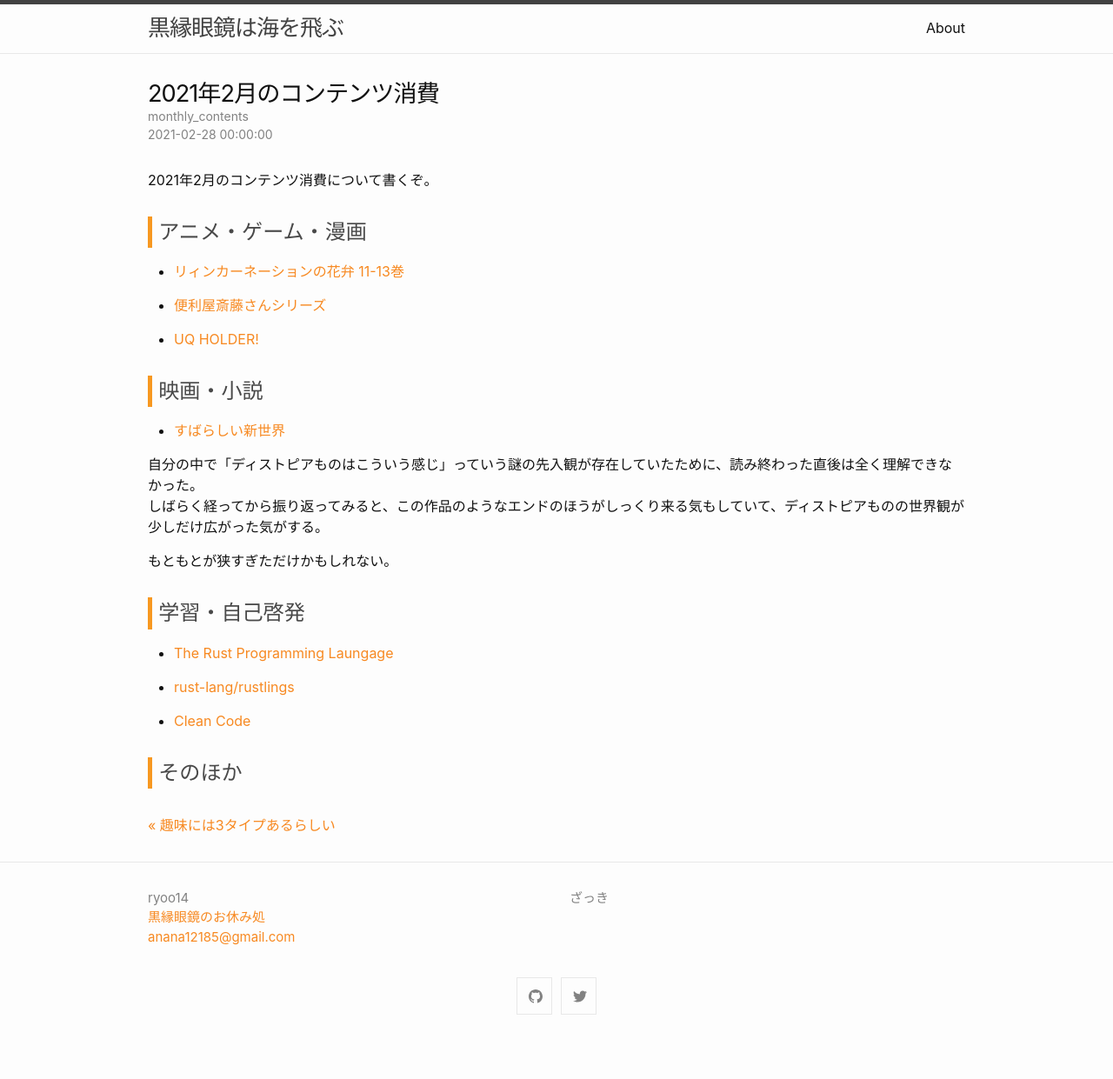
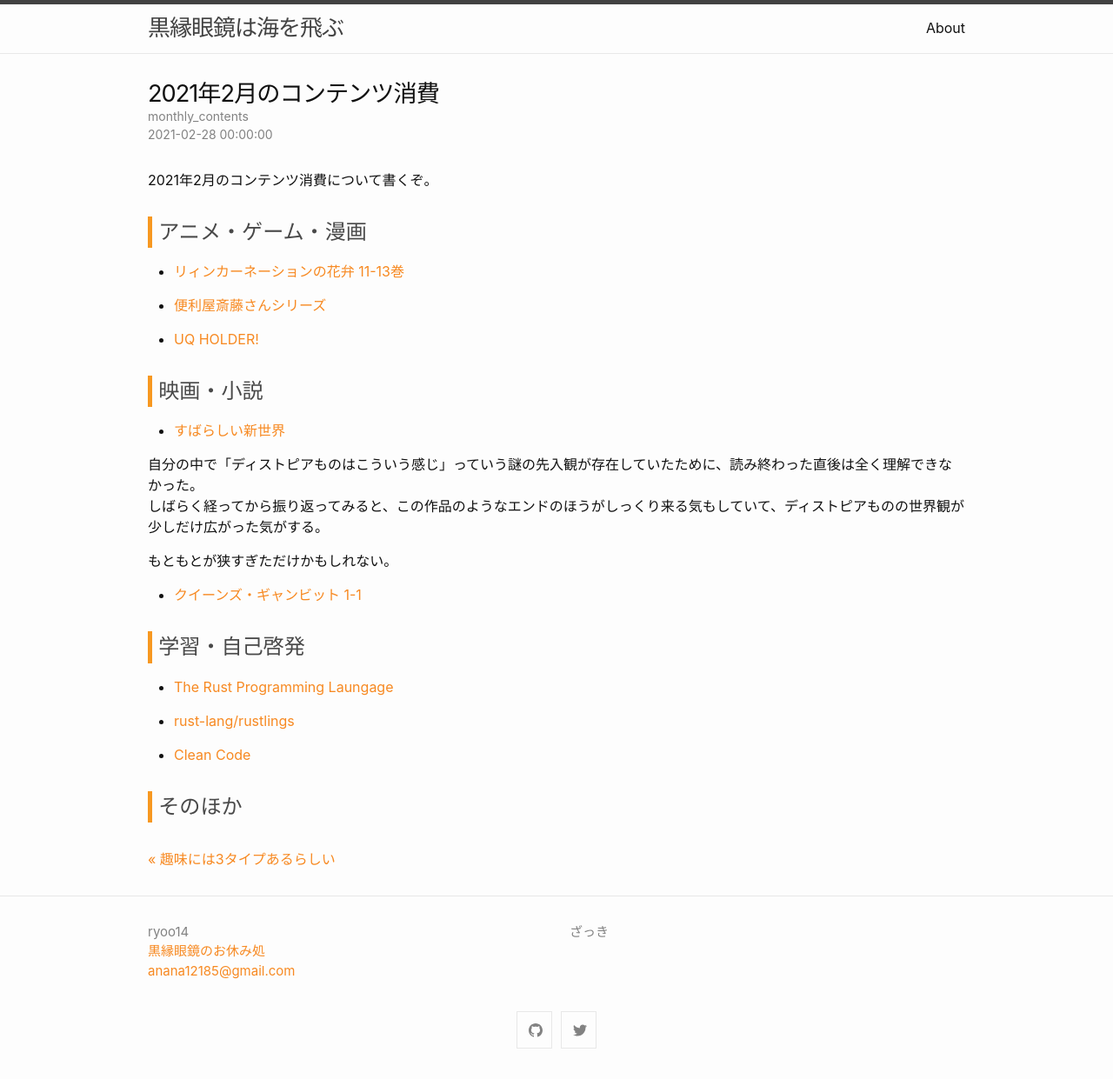
Before and after one commit to ryoo14/blog_ryoo_cc, a Jekyll site: the page built from _posts/2021-02-28-monthly_contents.md, in a window 1280 px wide. Shown: the whole page at 87% size. Built offline with Jekyll 4.4.1, drawn with Linux system fonts in a browser that asks for light colours; before the commit the page ends 1202 px from its top, so only the background shows below that.

Commit message:
20210221

```diff
--- a/_posts/2021-02-28-monthly_contents.md
+++ b/_posts/2021-02-28-monthly_contents.md
@@ -24,6 +24,8 @@ categories: monthly_contents
 
 もともとが狭すぎただけかもしれない。
 
+- [クイーンズ・ギャンビット 1-1](https://www.netflix.com/title/80234304?s=i&trkid=14751296)
+
 ## 学習・自己啓発
 - [The Rust Programming Laungage](https://doc.rust-jp.rs/book-ja/title-page.html)
 
```
